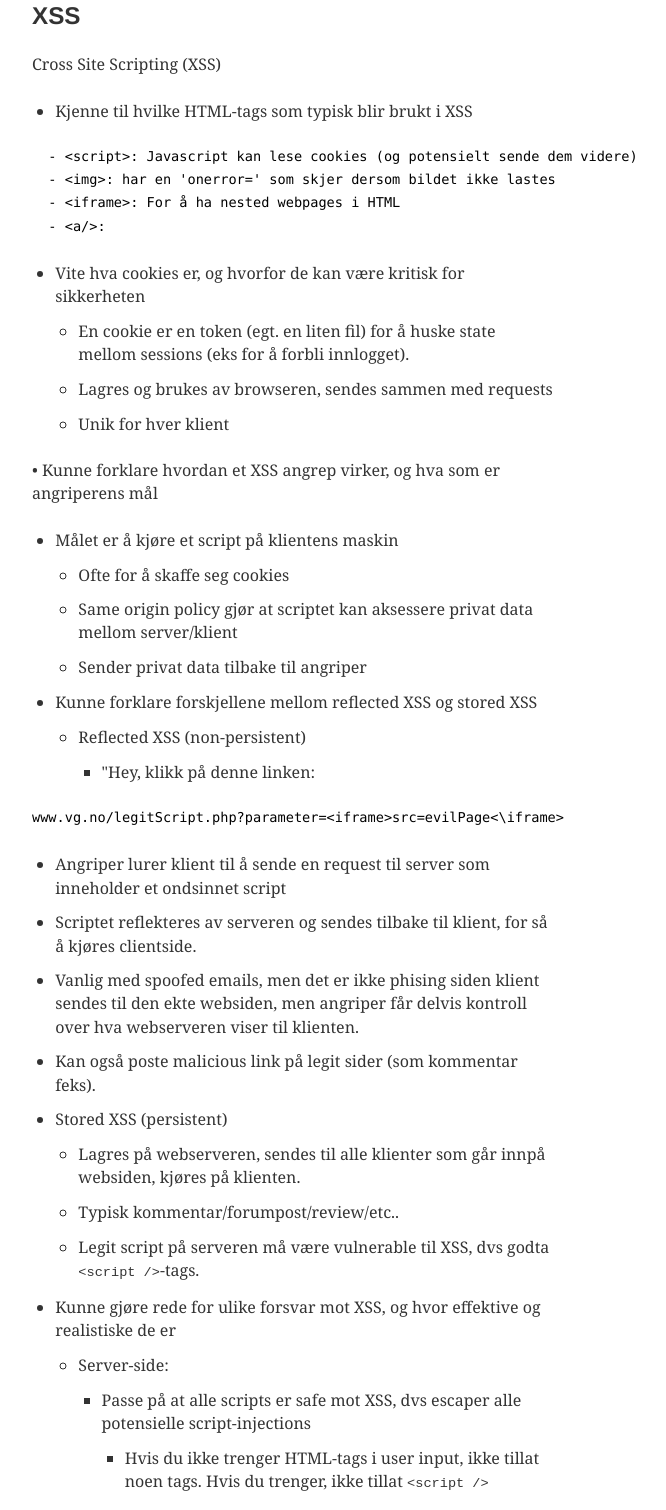
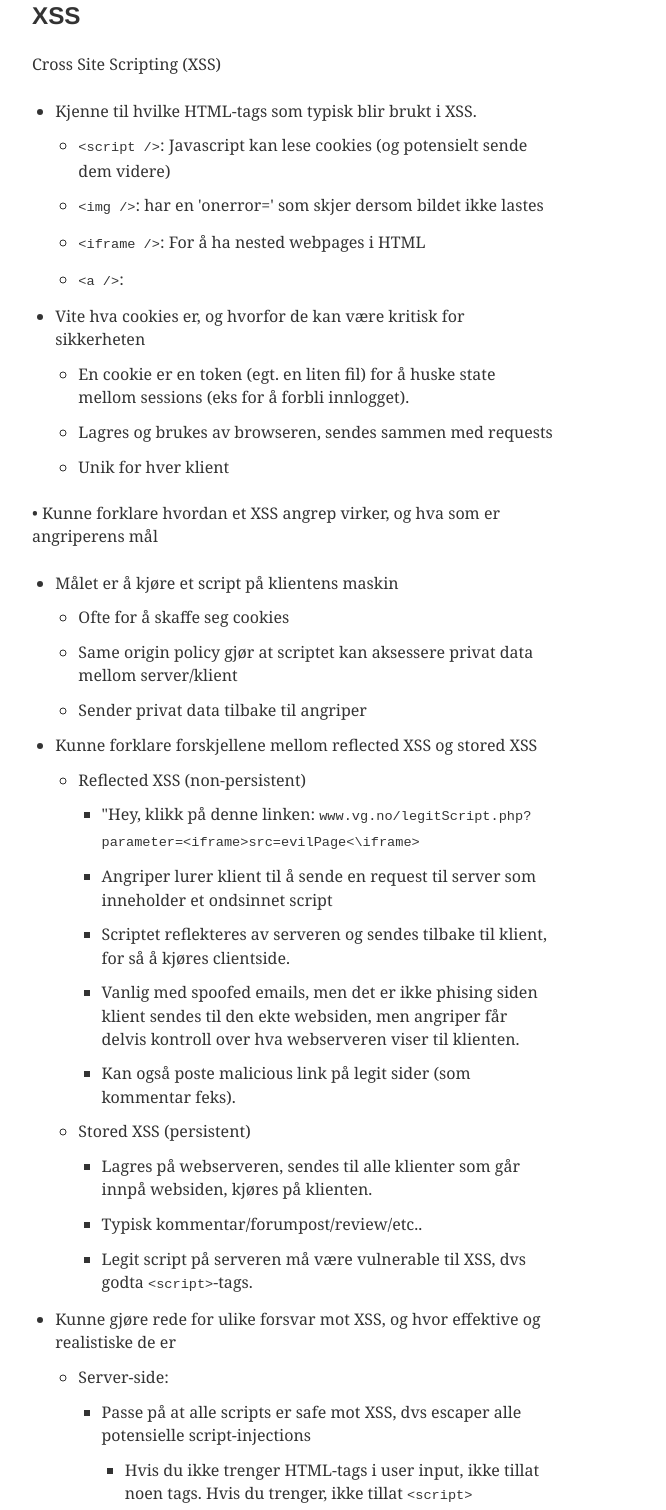
Before and after one commit to lesesalen/lesesalen, a Gatsby site: page /bedpress/INF143/ in a window 1280 px wide. Shown: the part 3528-5038 px from the top of the page, without its empty margins (347-1013 px from the left). Built offline with nearby package versions, Linux system fonts and the light colour scheme; Gatsby itself is replaced by a stand-in of ours; some packages are replaced by stand-ins of ours; what typography-theme-ocean-beach would draw is missing.

Commit message:
trying to fix mdx syntax errors

````diff
--- a/content/blog/bedpress/INF143.md
+++ b/content/blog/bedpress/INF143.md
@@ -95,14 +95,11 @@ tags: Notes
 
 Cross Site Scripting (XSS)
 
-- Kjenne til hvilke HTML-tags som typisk blir brukt i XSS
-
-```text
-  - <script>: Javascript kan lese cookies (og potensielt sende dem videre)
-  - <img>: har en 'onerror=' som skjer dersom bildet ikke lastes
-  - <iframe>: For å ha nested webpages i HTML
-  - <a/>:
-```
+- Kjenne til hvilke HTML-tags som typisk blir brukt i XSS.
+  - `<script />`: Javascript kan lese cookies (og potensielt sende dem videre)
+  - `<img />`: har en 'onerror=' som skjer dersom bildet ikke lastes
+  - `<iframe />`: For å ha nested webpages i HTML
+  - `<a />`:
 
 - Vite hva cookies er, og hvorfor de kan være kritisk for sikkerheten
   - En cookie er en token (egt. en liten fil) for å huske state mellom sessions (eks for å forbli innlogget).
@@ -118,25 +115,19 @@ Cross Site Scripting (XSS)
 
 - Kunne forklare forskjellene mellom reflected XSS og stored XSS
   - Reflected XSS (non-persistent)
-    - "Hey, klikk på denne linken:
-
-```text
-www.vg.no/legitScript.php?parameter=<iframe>src=evilPage<\iframe>
-```
-
+    - "Hey, klikk på denne linken: `www.vg.no/legitScript.php?parameter=<iframe>src=evilPage<\iframe>`
     - Angriper lurer klient til å sende en request til server som inneholder et ondsinnet script
     - Scriptet reflekteres av serveren og sendes tilbake til klient, for så å kjøres clientside.
     - Vanlig med spoofed emails, men det er ikke phising siden klient sendes til den ekte websiden, men angriper får delvis kontroll over hva webserveren viser til klienten.
     - Kan også poste malicious link på legit sider (som kommentar feks).
-
-- Stored XSS (persistent)
-  - Lagres på webserveren, sendes til alle klienter som går innpå websiden, kjøres på klienten.
-  - Typisk kommentar/forumpost/review/etc..
-  - Legit script på serveren må være vulnerable til XSS, dvs godta `<script />`-tags.
+  - Stored XSS (persistent)
+    - Lagres på webserveren, sendes til alle klienter som går innpå websiden, kjøres på klienten.
+    - Typisk kommentar/forumpost/review/etc..
+    - Legit script på serveren må være vulnerable til XSS, dvs godta `<script>`-tags.
 - Kunne gjøre rede for ulike forsvar mot XSS, og hvor effektive og realistiske de er
   - Server-side:
     - Passe på at alle scripts er safe mot XSS, dvs escaper alle potensielle script-injections
-      - Hvis du ikke trenger HTML-tags i user input, ikke tillat noen tags. Hvis du trenger, ikke tillat `<script />`
+      - Hvis du ikke trenger HTML-tags i user input, ikke tillat noen tags. Hvis du trenger, ikke tillat `<script>`
     - Bruke cookie protection
       - HttpOnly - kun browser kan aksessere cookie, ikke scripts
       - Knytte IP-adresse til cookie (urealistisk)
````
